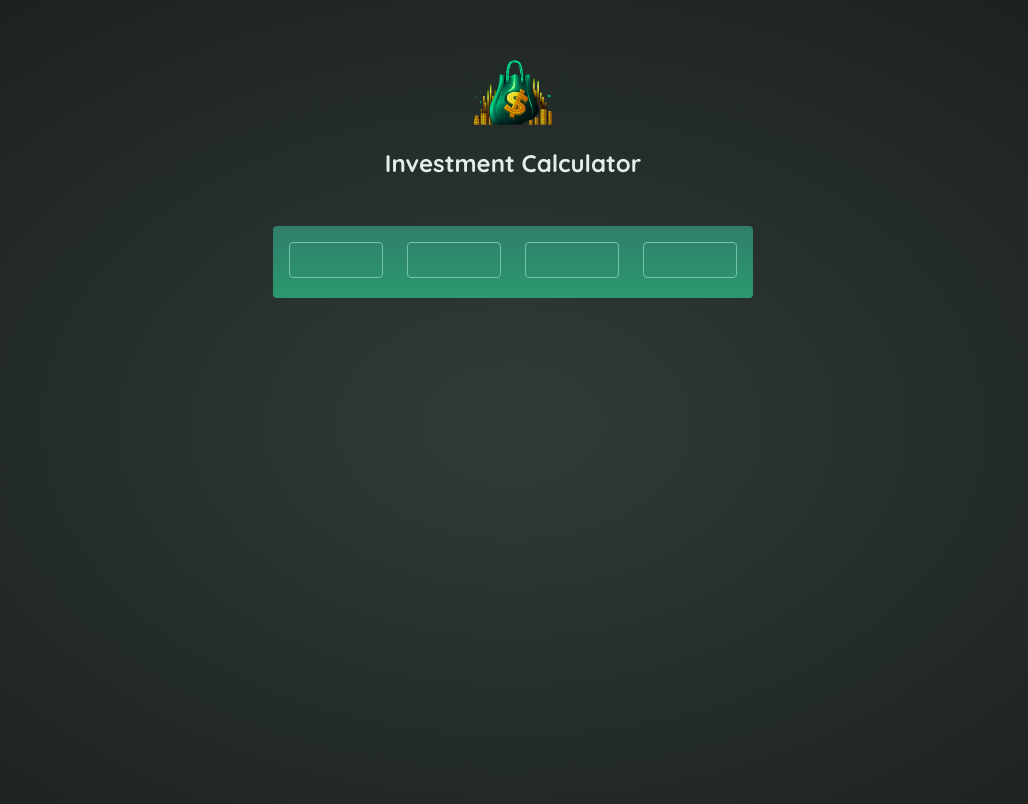
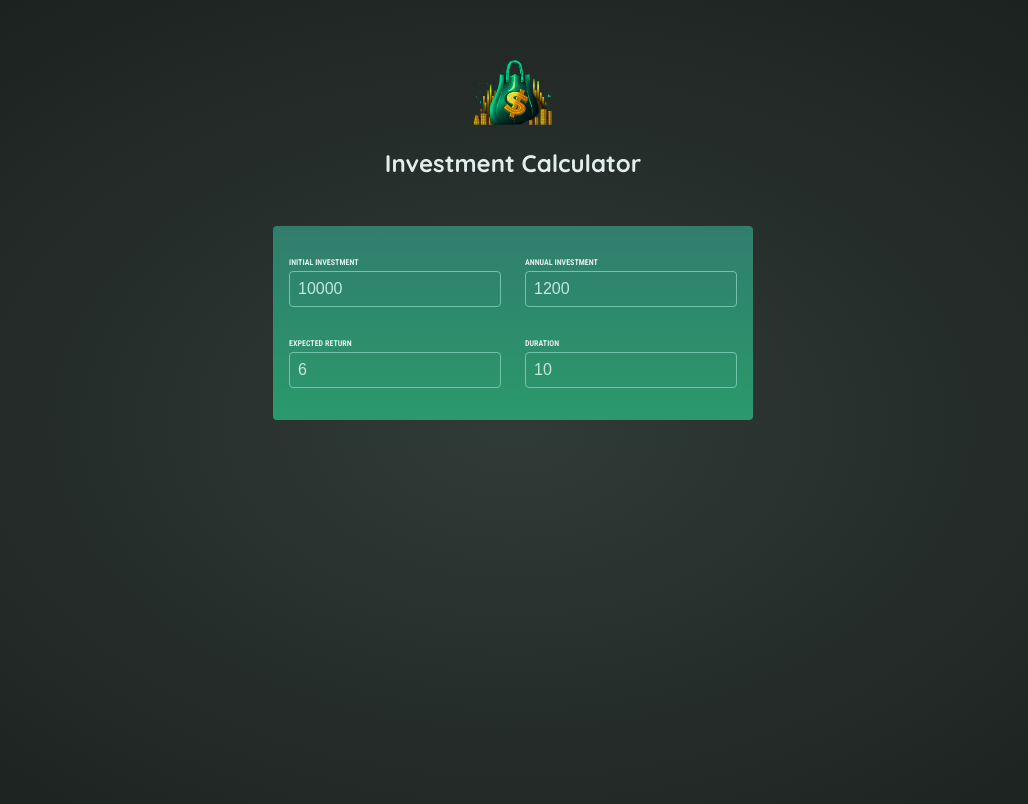
Before and after one commit to jaffar1187/React-02-Investment-Calculator, a React (Vite) app: page / in a window 1280 px wide. Shown: the top 804 px of the page, without its empty margins (127-1155 px from the left). Built offline with nearby package versions, Linux system fonts and the light colour scheme.

Commit message:
Started working on user input component to fetch data on user input and process.

```diff
--- /dev/null
+++ b/src/components/InputGroup.jsx
@@ -0,0 +1,23 @@
+import defaultInputValues from "../util/defaultInputValues";
+
+const InputGroup = ({ labelPlaceHolderArr, userInputData }) => {
+  let { initialFirstInputValue, initialSecondInputValue } = defaultInputValues(
+    labelPlaceHolderArr,
+    userInputData
+  );
+
+  return (
+    <div className="input-group">
+      <p>
+        <label htmlFor="">{labelPlaceHolderArr[0]}</label>
+        <input type="number" required value={initialFirstInputValue} />
+      </p>
+      <p>
+        <label htmlFor="">{labelPlaceHolderArr[1]}</label>
+        <input type="number" required value={initialSecondInputValue} />
+      </p>
+    </div>
+  );
+};
+
+export default InputGroup;
--- a/src/components/UserInput.jsx
+++ b/src/components/UserInput.jsx
@@ -1,27 +1,27 @@
-import React from "react";
+import { useState } from "react";
+
+import InputGroup from "./InputGroup";
 
 export const UserInput = () => {
+  const [userInputData, setUserInputData] = useState({
+    initialInvestment: 10000,
+    annualInvestment: 1200,
+    expectedReturn: 6,
+    duration: 10,
+  });
+
   return (
-    <div id="user-input" className="input-group">
-      <label htmlFor="">
-        {" "}
-        <input type="text" />
-      </label>
-
-      <label htmlFor="">
-        {" "}
-        <input type="text" />
-      </label>
-
-      <label htmlFor="">
-        {" "}
-        <input type="text" />
-      </label>
-
-      <label htmlFor="">
-        {" "}
-        <input type="text" />
-      </label>
-    </div>
+    <section id="user-input">
+      <InputGroup
+        labelPlaceHolderArr={["Initial Investment", "Annual Investment"]}
+        userInputData={userInputData}
+      />
+      <InputGroup
+        labelPlaceHolderArr={["Expected Return", "Duration"]}
+        userInputData={userInputData}
+      />
+    </section>
   );
 };
+
+export default UserInput;
--- /dev/null
+++ b/src/util/defaultInputValues.js
@@ -0,0 +1,16 @@
+const defaultInputValues = (labelPlaceHolderArr, userInputData) => {
+  let result = labelPlaceHolderArr.map((item) => {
+    return userInputData[
+      item.split(" ")[1]
+        ? item.split(" ")[0].toLowerCase() + item.split(" ")[1]
+        : item.toLowerCase()
+    ];
+  });
+
+  return {
+    initialFirstInputValue: result[0],
+    initialSecondInputValue: result[1],
+  };
+};
+
+export default defaultInputValues;
--- /dev/null
+++ b/src/util/inputHandler.js
@@ -0,0 +1,3 @@
+const inputHandler = () => {};
+
+export default inputHandler;
```
